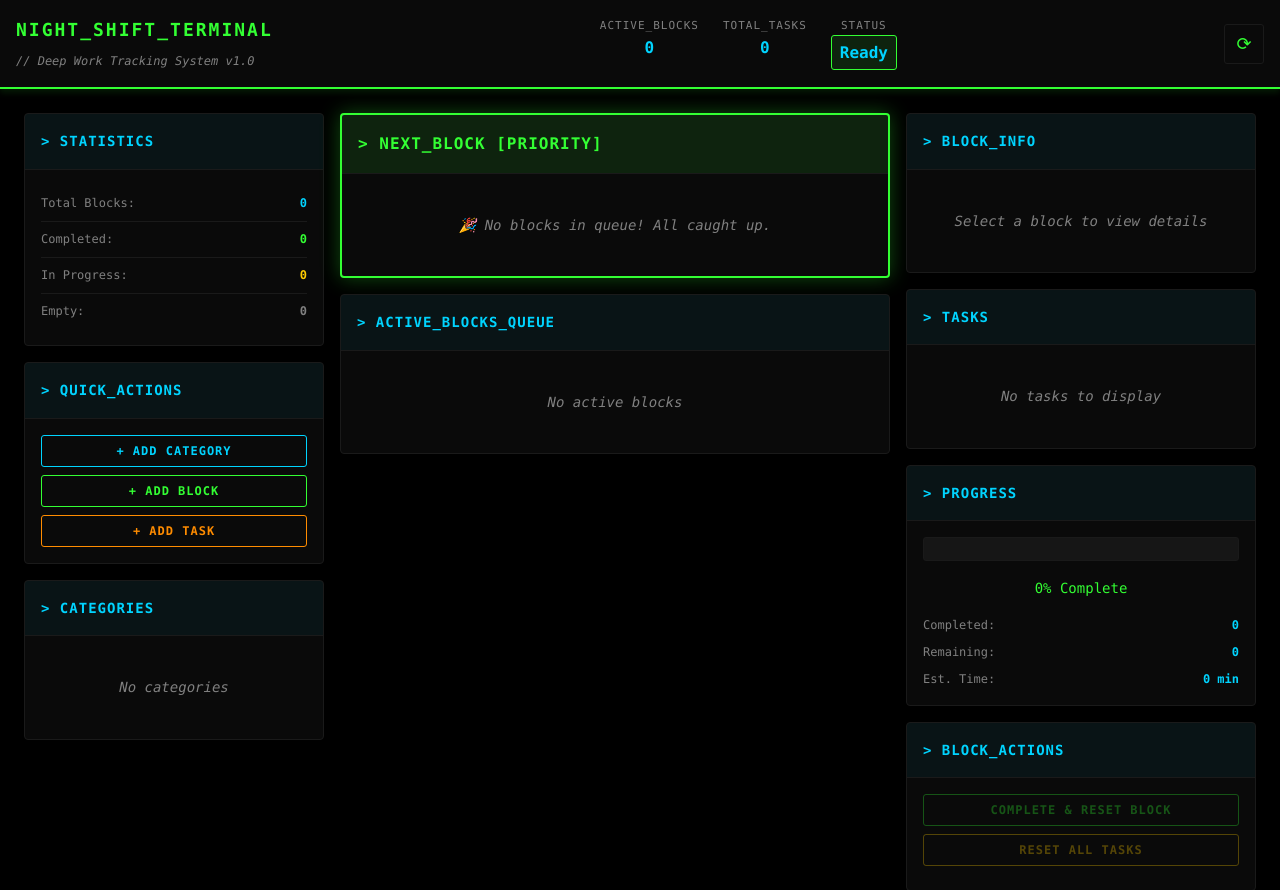
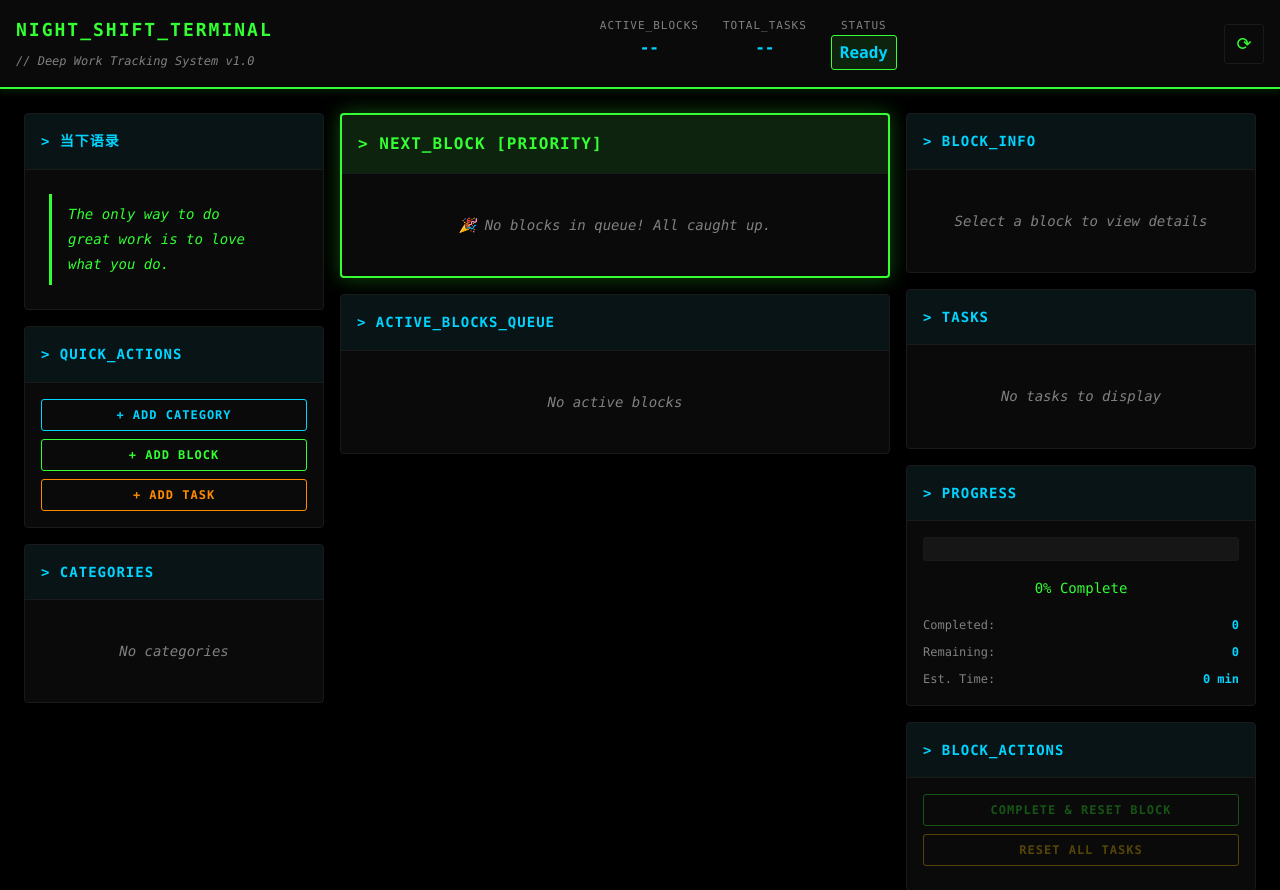
Before and after one commit to axel-t81/night-shift, a FastAPI app: page /app in a window 1280 px wide. Shown: the top 890 px of the page. Run offline with FastAPI, Linux system fonts and the light colour scheme; data that the repository does not hold is empty.

Commit message:
UI testing + logic, data model changes

```diff
--- a/app/models/block.py
+++ b/app/models/block.py
@@ -17,6 +17,7 @@
     day_number = Column(Integer, nullable=True)    # Which day in the schedule (1-5)
     category_id = Column(String, ForeignKey("categories.id", ondelete="CASCADE"), nullable=True)  # Category for this block
     created_at = Column(DateTime, default=datetime.utcnow)
+    last_completed_at = Column(DateTime, nullable=True)
 
     # Relationships
     tasks = relationship("Task", back_populates="block", cascade="all, delete-orphan")
--- a/app/schemas/block.py
+++ b/app/schemas/block.py
@@ -97,6 +97,7 @@
     """
     id: str
     created_at: datetime
+    last_completed_at: Optional[datetime] = None
 
     class Config:
         """
--- a/static/css/styles.css
+++ b/static/css/styles.css
@@ -470,6 +519,41 @@
 .progress-value {
     color: var(--color-text-secondary);
     font-weight: bold;
+}
+
+/* ============================================================================
+   QUOTE PANEL
+   ============================================================================ */
+
+.quote-panel .panel-content {
+    padding: var(--spacing-lg);
+}
+
+.quote-container {
+    position: relative;
+    display: flex;
+    align-items: start;
+    gap: var(--spacing-sm);
+}
+
+.quote-text {
+    flex: 1;
+    font-size: var(--font-size-base);
+    color: var(--color-text-primary);
+    line-height: 1.8;
+    font-style: italic;
+    padding: var(--spacing-sm);
+    border-left: 3px solid var(--color-border-accent);
+    padding-left: var(--spacing-md);
+}
+
+.quote-edit-btn {
+    opacity: 0;
+    transition: opacity 0.2s ease;
+}
+
+.quote-container:hover .quote-edit-btn {
+    opacity: 1;
 }
 
 /* ============================================================================
--- a/static/js/app.js
+++ b/static/js/app.js
@@ -18,7 +18,6 @@
     selectedBlock: null,       // Currently selected block for viewing
     tasks: [],                 // Tasks for the selected block
     categories: [],            // All categories
-    statistics: {},            // Overall statistics
     blockProgress: null,       // Progress for selected block
     isLoading: false,          // Loading state
     modalMode: 'add',          // Modal mode: 'add' or 'edit'
@@ -47,6 +46,9 @@
     updateClock();
     setInterval(updateClock, 1000);
 
+    // Load quote
+    loadQuote();
+
     // Load initial data
     await loadAllData();
 
@@ -73,6 +75,33 @@
     document.getElementById('btn-reset-tasks').addEventListener('click', async () => {
         if (AppState.selectedBlock) {
             await handleResetTasks(AppState.selectedBlock.id);
+        }
+    });
+
+    // Edit quote button
+    document.getElementById('btn-edit-quote').addEventListener('click', () => {
+        showEditQuoteModal();
+    });
+
+    // Quote modal close
+    document.getElementById('quote-modal-close').addEventListener('click', () => {
+        hideQuoteModal();
+    });
+
+    document.getElementById('btn-cancel-quote').addEventListener('click', () => {
+        hideQuoteModal();
+    });
+
+    // Quote form submit
+    document.getElementById('form-edit-quote').addEventListener('submit', async (e) => {
+        e.preventDefault();
+        await handleSaveQuote();
+    });
+
+    // Click outside quote modal to close
+    document.getElementById('quote-modal-overlay').addEventListener('click', (e) => {
+        if (e.target.id === 'quote-modal-overlay') {
+            hideQuoteModal();
         }
     });
 
@@ -203,8 +232,7 @@
         await Promise.all([
             loadNextBlock(),
             loadActiveBlocks(),
-            loadCategories(),
-            loadStatistics()
+            loadCategories()
         ]);
 
         updateStatus('Ready');
@@ -283,6 +311,13 @@
     try {
         AppState.categories = await API.Category.getWithTasks();
         renderCategories();
+        // Re-render areas that depend on category names/colors
+        renderBlockQueue();
+        renderNextBlock();
+        if (AppState.selectedBlock) {
+            renderBlockInfo();
+            renderTasks();
+        }
     } catch (error) {
         console.error('Error loading categories:', error);
         throw error;
@@ -290,15 +325,71 @@
 }
 
 /**
- * Load overall statistics
+ * Load and display the saved quote
  */
-async function loadStatistics() {
+function loadQuote() {
+    const savedQuote = localStorage.getItem('inspirationalQuote');
+    const defaultQuote = 'The only way to do great work is to love what you do.';
+    const quote = savedQuote || defaultQuote;
+
+    const quoteElement = document.getElementById('quote-text');
+    if (quoteElement) {
+        quoteElement.textContent = quote;
+    }
+}
+
+/**
+ * Save a new quote
+ */
+function saveQuote(newQuote) {
+    if (newQuote && newQuote.trim()) {
+        localStorage.setItem('inspirationalQuote', newQuote.trim());
+        loadQuote();
+        showNotification('Quote updated successfully', 'success');
+    }
+}
+
+/**
+ * Show the edit quote modal
+ */
+function showEditQuoteModal() {
+    const currentQuote = localStorage.getItem('inspirationalQuote') || 'The only way to do great work is to love what you do.';
+
+    // Pre-fill the textarea with current quote
+    document.getElementById('input-quote-text').value = currentQuote;
+
+    // Show modal
+    document.getElementById('quote-modal-overlay').classList.remove('hidden');
+}
+
+/**
+ * Hide the edit quote modal
+ */
+function hideQuoteModal() {
+    document.getElementById('quote-modal-overlay').classList.add('hidden');
+
+    // Reset form
+    document.getElementById('form-edit-quote').reset();
+}
+
+/**
+ * Handle save quote from modal
+ */
+async function handleSaveQuote() {
+    const quoteInput = document.getElementById('input-quote-text');
+    const newQuote = quoteInput.value.trim();
+
+    if (!newQuote) {
+        showNotification('Quote cannot be empty', 'error');
+        return;
+    }
+
     try {
-        AppState.statistics = await API.Block.getStatistics();
-        renderStatistics();
+        saveQuote(newQuote);
+        hideQuoteModal();
     } catch (error) {
-        console.error('Error loading statistics:', error);
-        throw error;
+        console.error('Error saving quote:', error);
+        showNotification('Failed to save quote', 'error');
     }
 }
 
@@ -348,24 +439,23 @@
 
     const { block } = AppState.nextBlock;
 
+    // Find category for this block
+    const category = AppState.categories.find(c => c.id === block.category_id);
+    const categoryName = category ? category.name : null;
+    const categoryColor = category ? category.color : '#808080';
+
     const html = `
         <div class="next-block-card" data-block-id="${block.id}">
             <div class="block-header">
                 <div>
                     <div class="block-title-text">${escapeHtml(block.title)}</div>
                     ${block.description ? `<div class="block-description">${escapeHtml(block.description)}</div>` : ''}
-                    <div class="block-meta">
-                        <div class="block-meta-item">
-                            <span class="block-meta-label">Block:</span>
-                            <span>${block.block_number || 'N/A'}</span>
                 </div>
-                        <div class="block-meta-item">
-                            <span class="block-meta-label">Day:</span>
-                            <span>${block.day_number || 'N/A'}</span>
+                <div class="block-badges">
+                    ${categoryName ? `<div class="block-category-badge">${escapeHtml(categoryName)}</div>` : ''}
+                    ${block.day_number ? `<div class="block-day-badge">Day ${block.day_number}</div>` : ''}
+                    <div class="block-number-badge">#${block.block_number || '?'}</div>
                 </div>
-                    </div>
-                </div>
-                <div class="block-number-badge">#${block.block_number || '?'}</div>
             </div>
         </div>
     `;
@@ -387,17 +477,26 @@
     const html = AppState.activeBlocks.map(block => {
         const isSelected = AppState.selectedBlock && AppState.selectedBlock.id === block.id;
 
+        // Find category for this block
+        const category = AppState.categories.find(c => c.id === block.category_id);
+        const categoryName = category ? category.name : null;
+        const categoryColor = category ? category.color : '#808080';
+
         return `
             <div class="block-queue-item ${isSelected ? 'selected' : ''}"
                  data-block-id="${block.id}"
                  onclick="handleBlockClick('${block.id}')">
                 <div class="block-queue-header">
                     <div class="block-queue-title">${escapeHtml(block.title)}</div>
+                    <div class="block-queue-right">
                         <div class="block-actions">
                             <button class="btn-icon-sm" onclick="event.stopPropagation(); handleEditBlock('${block.id}')" title="Edit block">✎</button>
                             <button class="btn-icon-sm btn-danger" onclick="event.stopPropagation(); handleDeleteBlock('${block.id}', '${escapeHtml(block.title)}')" title="Delete block">×</button>
                         </div>
+                        ${categoryName ? `<div class="block-queue-category" style="background-color: ${categoryColor};">${escapeHtml(categoryName)}</div>` : ''}
+                        ${block.day_number ? `<div class="block-queue-day">Day ${block.day_number}</div>` : ''}
                         <div class="block-queue-number">#${block.block_number || '?'}</div>
+                    </div>
                 </div>
                 ${block.description ? `<div class="block-queue-info">${escapeHtml(block.description)}</div>` : ''}
             </div>
@@ -442,6 +541,10 @@
         <div class="stat-row">
             <span class="stat-name">Created:</span>
             <span class="stat-data">${formatDateTime(block.created_at)}</span>
+        </div>
+        <div class="stat-row">
+            <span class="stat-name">Last Completed:</span>
+            <span class="stat-data">${block.last_completed_at ? formatDateTime(block.last_completed_at) : 'Never'}</span>
         </div>
     `;
 
@@ -549,24 +652,7 @@
     container.innerHTML = html;
 }
 
-/**
- * Render statistics
- */
-function renderStatistics() {
-    const stats = AppState.statistics;
-
-    document.getElementById('stats-total-blocks').textContent = stats.total_blocks || 0;
-    document.getElementById('stats-completed-blocks').textContent = stats.completed_blocks || 0;
-    document.getElementById('stats-active-blocks').textContent = stats.active_blocks || 0;
-    document.getElementById('stats-empty-blocks').textContent = stats.blocks_with_no_tasks || 0;
-
-    // Update header stats
-    document.getElementById('stat-active-blocks').textContent = stats.active_blocks || 0;
-
-    // Calculate total tasks across all active blocks
-    const totalTasks = AppState.tasks.length;
-    document.getElementById('stat-total-tasks').textContent = totalTasks;
-}
+// Statistics rendering removed - replaced with Quote of the Moment panel
 
 // =============================================================================
 // Event Handlers
@@ -837,7 +923,6 @@
 
             // Reload data
             await loadCategories();
-            await loadStatistics();
             await loadActiveBlocks();
 
         } catch (error) {
@@ -967,7 +1052,6 @@
         // Reload data to show changes
         await Promise.all([
             loadActiveBlocks(),
-            loadStatistics(),
             loadNextBlock()
         ]);
 
@@ -1246,7 +1330,6 @@
         // Reload data to show changes
         await Promise.all([
             loadActiveBlocks(),
-            loadStatistics(),
             loadNextBlock()
         ]);
 
--- a/templates/index.html
+++ b/templates/index.html
@@ -53,25 +53,15 @@
             <!-- Left Sidebar - Statistics & Categories -->
             <aside class="sidebar sidebar-left">
 
-                <!-- Statistics Panel -->
-                <section class="panel statistics-panel">
-                    <h2 class="panel-title">&gt; STATISTICS</h2>
+                <!-- Quote of the Moment Panel -->
+                <section class="panel quote-panel">
+                    <h2 class="panel-title">&gt; 当下语录</h2>
                     <div class="panel-content">
-                        <div class="stat-row">
-                            <span class="stat-name">Total Blocks:</span>
-                            <span class="stat-data" id="stats-total-blocks">0</span>
-                        </div>
-                        <div class="stat-row">
-                            <span class="stat-name">Completed:</span>
-                            <span class="stat-data stat-success" id="stats-completed-blocks">0</span>
-                        </div>
-                        <div class="stat-row">
-                            <span class="stat-name">In Progress:</span>
-                            <span class="stat-data stat-warning" id="stats-active-blocks">0</span>
-                        </div>
-                        <div class="stat-row">
-                            <span class="stat-name">Empty:</span>
-                            <span class="stat-data stat-muted" id="stats-empty-blocks">0</span>
+                        <div class="quote-container">
+                            <div class="quote-text" id="quote-text">
+                                The only way to do great work is to love what you do.
+                            </div>
+                            <button class="btn-icon-sm quote-edit-btn" id="btn-edit-quote" title="Edit quote">✎</button>
                         </div>
                     </div>
                 </section>
@@ -398,6 +388,30 @@
         </div>
     </div>
 
+    <!-- Modal for editing quote -->
+    <div id="quote-modal-overlay" class="modal-overlay hidden">
+        <div class="modal">
+            <div class="modal-header">
+                <h3 class="modal-title">Edit Quote</h3>
+                <button class="modal-close" id="quote-modal-close">&times;</button>
+            </div>
+            <div class="modal-body">
+                <form id="form-edit-quote">
+                    <div class="form-group">
+                        <label for="input-quote-text">I当下语录</label>
+                        <textarea id="input-quote-text" class="form-input"
+                                  placeholder="Enter your inspirational quote..."
+                                  rows="4" required></textarea>
+                    </div>
+                    <div class="form-actions">
+                        <button type="button" class="btn btn-secondary" id="btn-cancel-quote">Cancel</button>
+                        <button type="submit" class="btn btn-primary">Save Quote</button>
+                    </div>
+                </form>
+            </div>
+        </div>
+    </div>
+
     <!-- Scripts -->
     <!-- Load API client first, then main app -->
     <script src="/static/js/api.js"></script>
```
Also changed, not shown: other parts of static/css/styles.css (+49 -0 lines), app/services/block_service.py (+39 -9 lines). Lines whose indentation alone changed are shown as unchanged.
